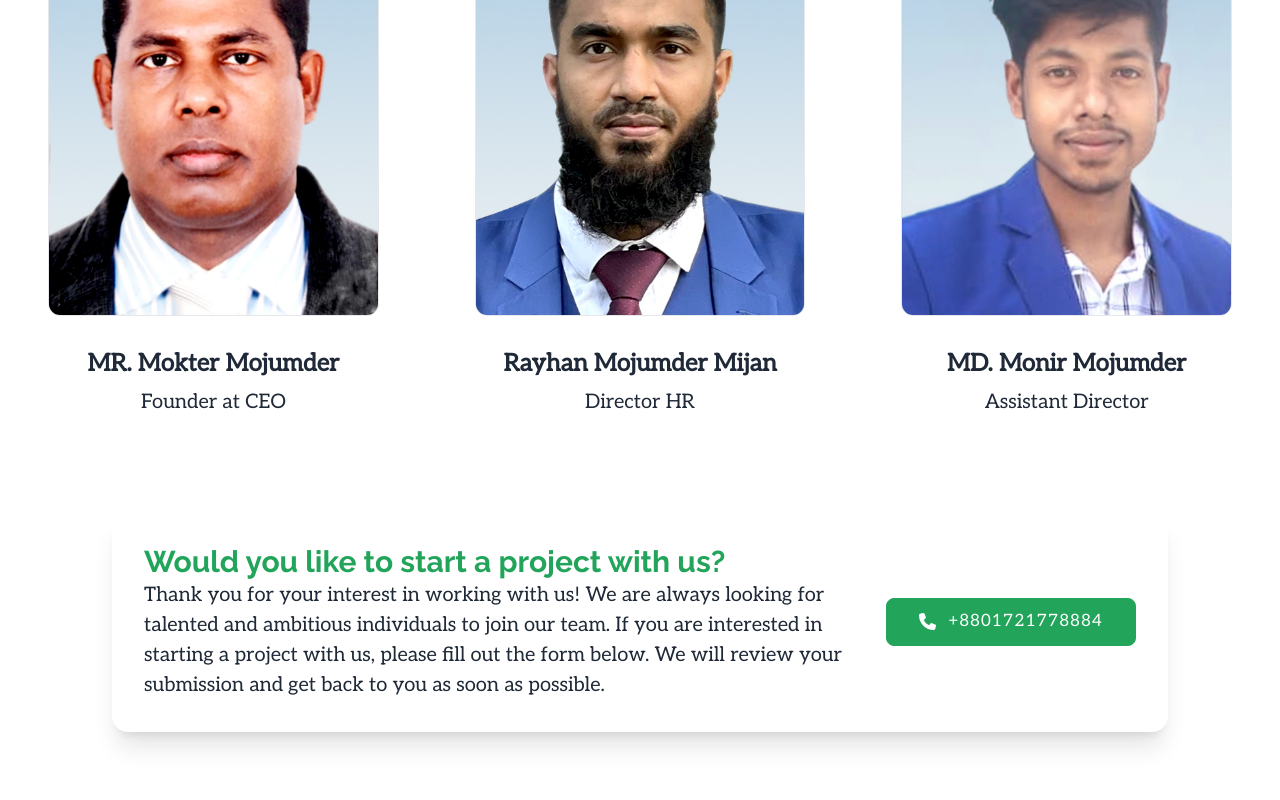
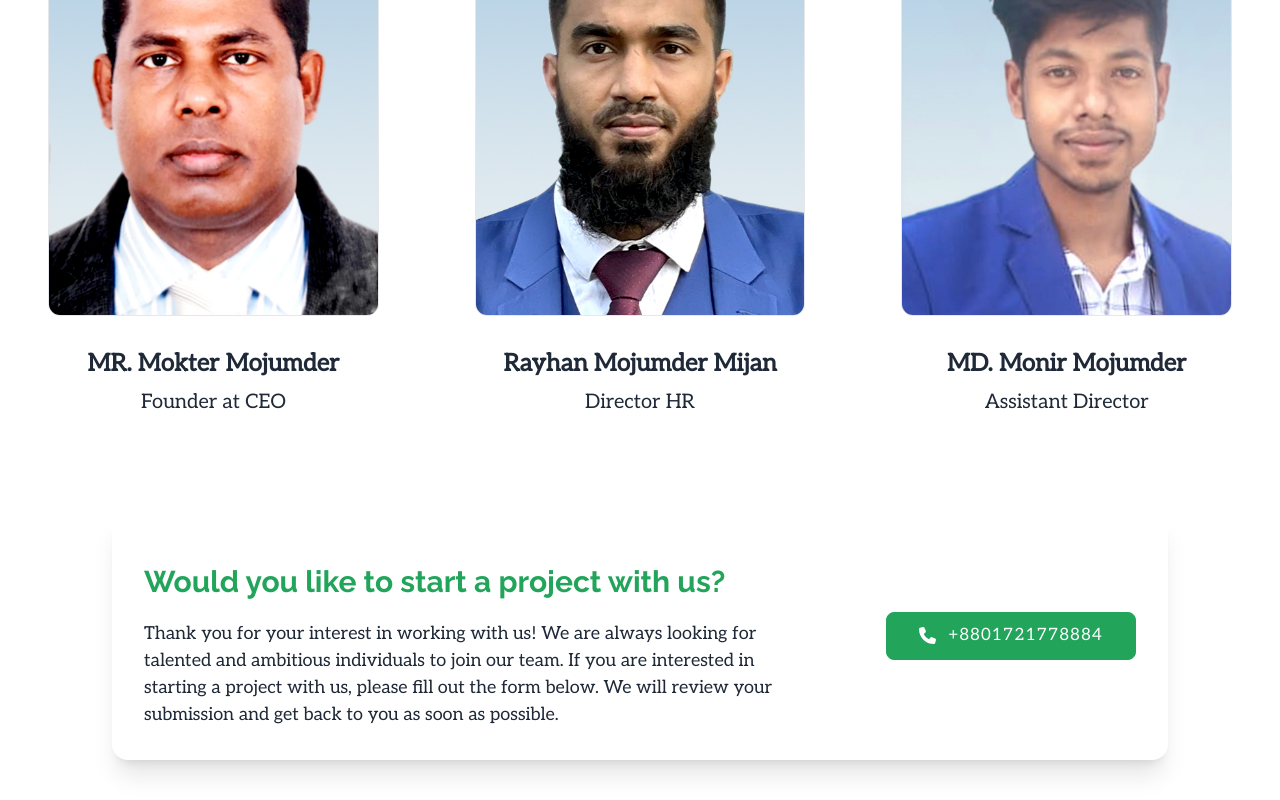
Before and after one commit to ashrafurrahman22/introit-website, a React (Create React App) app: page / in a window 1280 px wide. Shown: the part 3278-4078 px from the top of the page. Before the commit the page ends 4050 px from the top, so only its background shows below. Built offline with nearby package versions, Linux system fonts and the light colour scheme.

Commit message:
home-updated

```diff
--- a/src/Pages/Home/Project.js
+++ b/src/Pages/Home/Project.js
@@ -14,8 +14,8 @@ const Project = () => {
 
 
          <div>
-          <h2 style={{fontFamily:"raleway", color:"#22A55A"}} class="card-title text-3xl">Would you like to start a project with us?</h2>
-          <p style={{fontFamily:"aleo", fontSize:"20px"}}>Thank you for your interest in working with us! We are always looking for <br /> talented and ambitious individuals to join our team. If you are interested in <br /> starting a project with us, please fill out the form below. We will review your <br /> submission and get back to you as soon as possible.</p>
+          <h2 style={{fontFamily:"raleway", color:"#22A55A"}} class="card-title text-3xl my-5">Would you like to start a project with us?</h2>
+          <p style={{fontFamily:"aleo", fontSize:"18px"}}>Thank you for your interest in working with us! We are always looking for <br /> talented and ambitious individuals to join our team. If you are interested in <br /> starting a project with us, please fill out the form below. We will review your <br /> submission and get back to you as soon as possible.</p>
           </div>
 
           <div className='flex justify-center my-10'>
```
